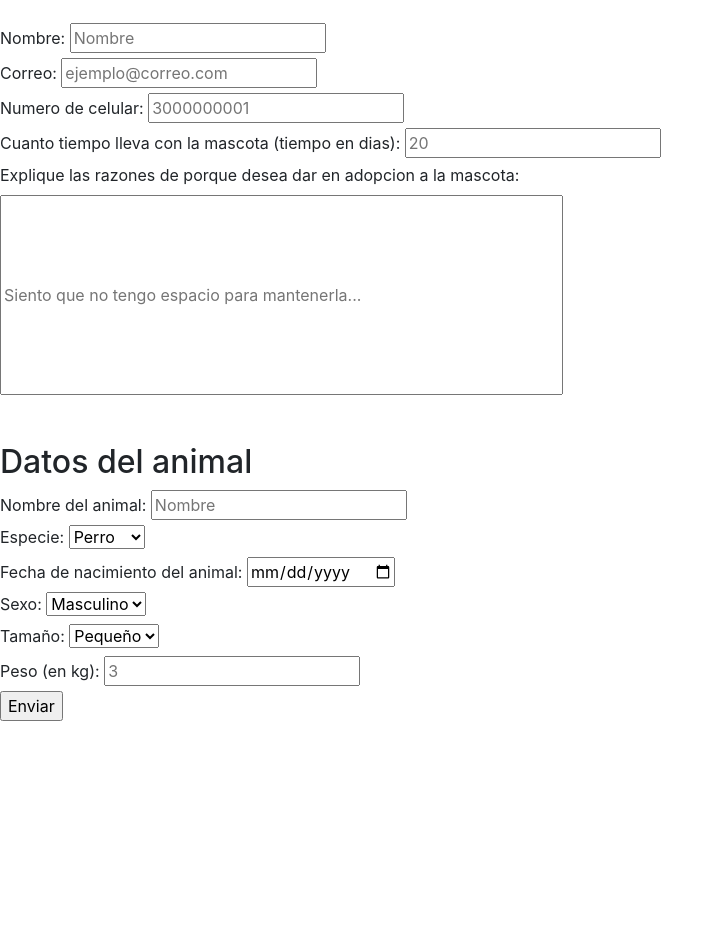
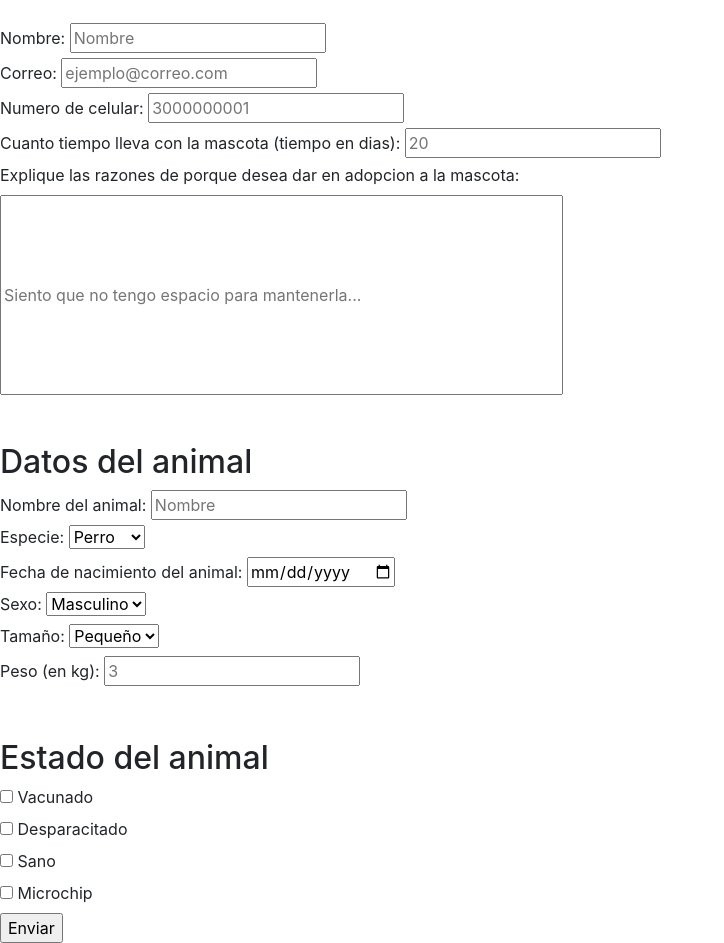
Before and after one commit to nestorcalvo/Happy-Animals, a PHP site: page / in a window 1280 px wide. Shown: the part 47-990 px from the top of the page, without its empty margins (0-724 px from the left). Before the commit the page ends 768 px from the top, so only its background shows below. Run offline with PHP 8.4, Linux system fonts and the light colour scheme.

Commit message:
Formulario para dar en adopcion (Estado del animal y base de datos funcionando)

```diff
--- a/index.html
+++ b/index.html
@@ -56,14 +56,14 @@
             <br>
 
             <label for="sex">Sexo: </label>
-            <select id="sex" name="animals_sex" form="animals">
+            <select id="sex" name="animals_sex" form="animals" required>
                 <option value="Masculino">Masculino</option>
                 <option value="Femenino">Femenino</option>
             </select>
             <br>
 
             <label for="tamaño">Tamaño: </label>
-            <select id="tamaño" name="tamaño_animal" form="animals">
+            <select id="tamaño" name="tamaño_animal" form="animals" required>
                 <option value="Pequeño">Pequeño</option>
                 <option value="Mediano">Mediano</option>
                 <option value="Grande">Grande</option>
@@ -73,6 +73,23 @@
             <label>Peso (en kg):</label>
             <input type="number" name="peso" placeholder="3" required>
             <br>
+            <br>
+            <br>
+            <h2>Estado del animal</h2>
+
+            <input type="checkbox" name="vacunado" id="vacunado">
+            <label for="vacunado"> Vacunado</label><br>
+
+            <input type="checkbox" name="desparacitado" id="desparacitado" >
+            <label for="desparacitado"> Desparacitado</label><br>
+
+            <input type="checkbox" name="sano" id="sano">
+            <label for="sano"> Sano</label><br>
+
+            <input type="checkbox" name="microchip" id="microchip">
+            <label for="microchip"> Microchip</label><br>
+
+
 
 
 
```
Also changed, not shown: form1.php (+33 -2 lines).
